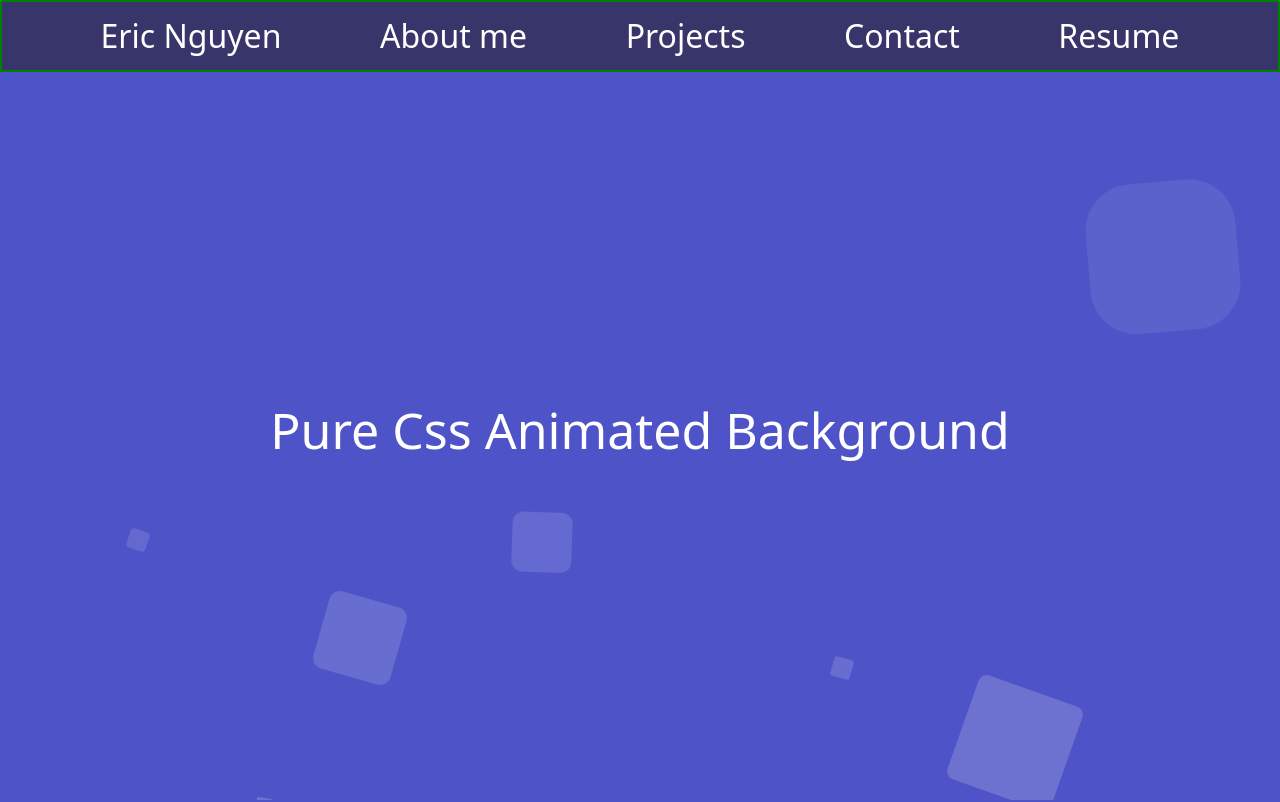
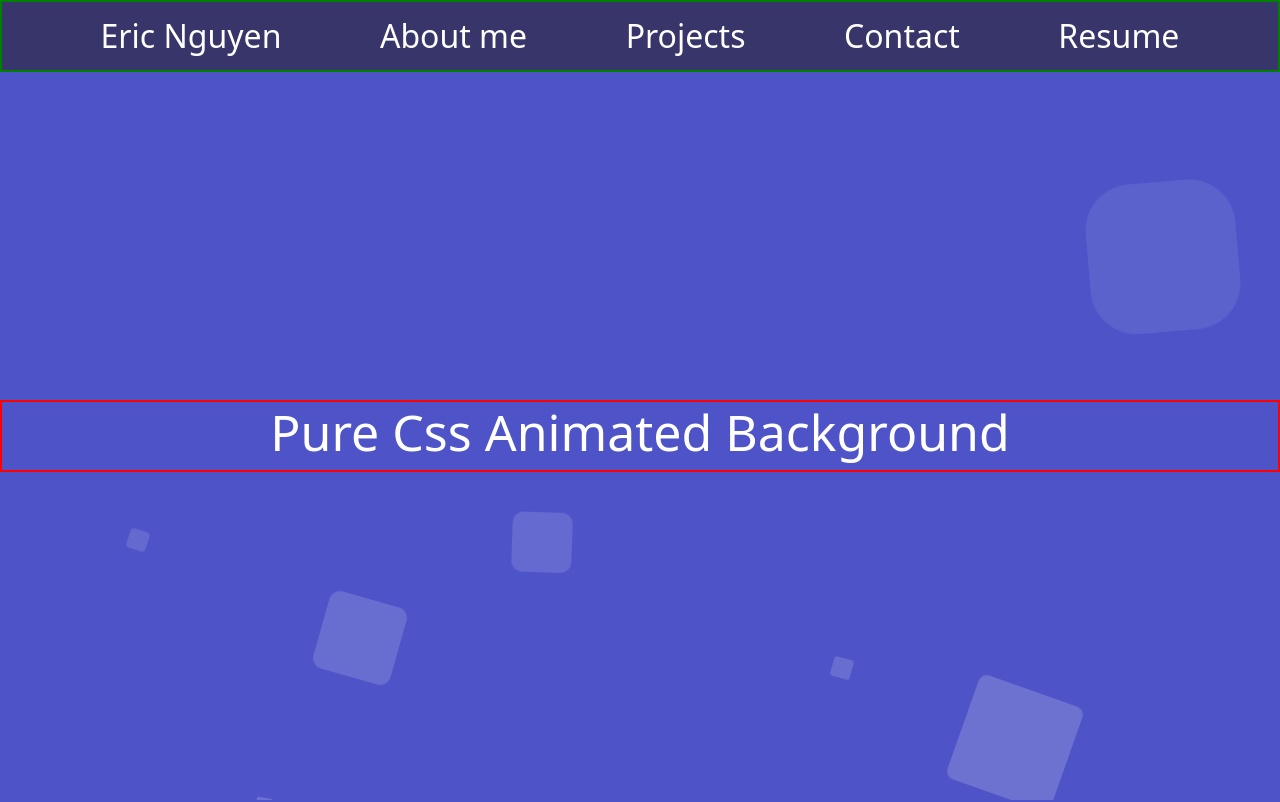
Before and after one commit to ericcnguyen04/Post-Portfolio, a React (Create React App) app: page / in a window 1280 px wide. Shown: the top 802 px of the page. Built offline with nearby package versions, Linux system fonts and the light colour scheme.

Commit message:
rearrange

```diff
--- a/src/App.css
+++ b/src/App.css
@@ -32,7 +32,7 @@ body{
     width: 100%;
     position: absolute;
     top:50vh;
-
+    border: solid red 2px
 }
 
 .context h1{
--- a/src/App.js
+++ b/src/App.js
@@ -21,10 +21,10 @@ function App() {
 
       <About />
 
-      <Contact />
 
       <Resume />
 
+      <Contact />
     </Router>
   )
 }
```
